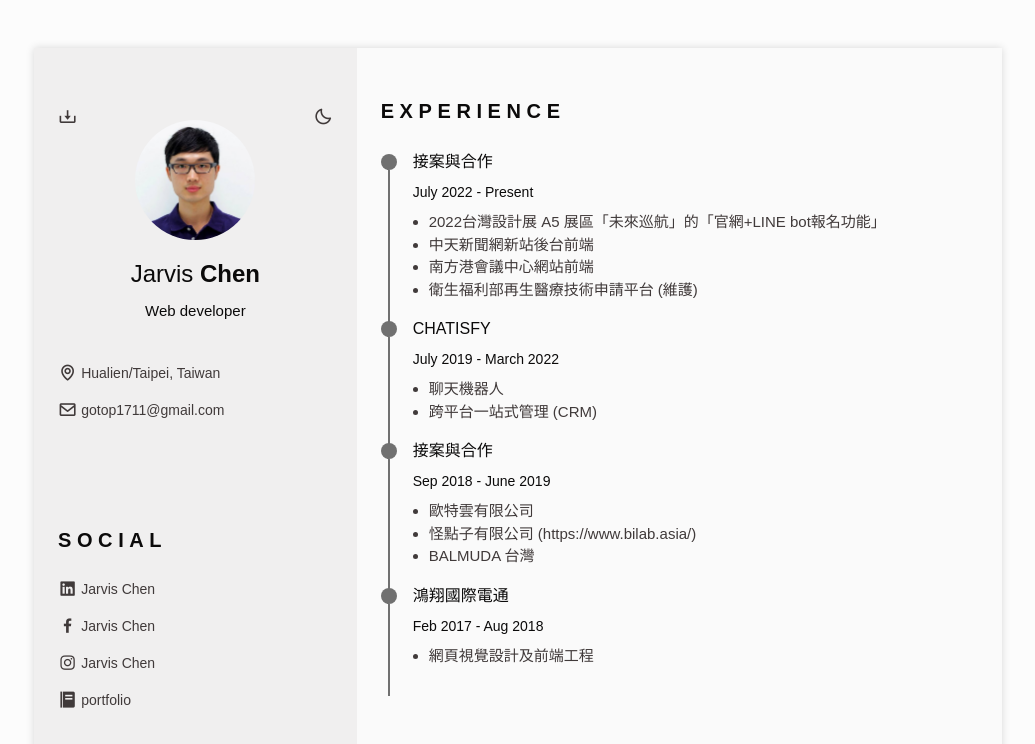
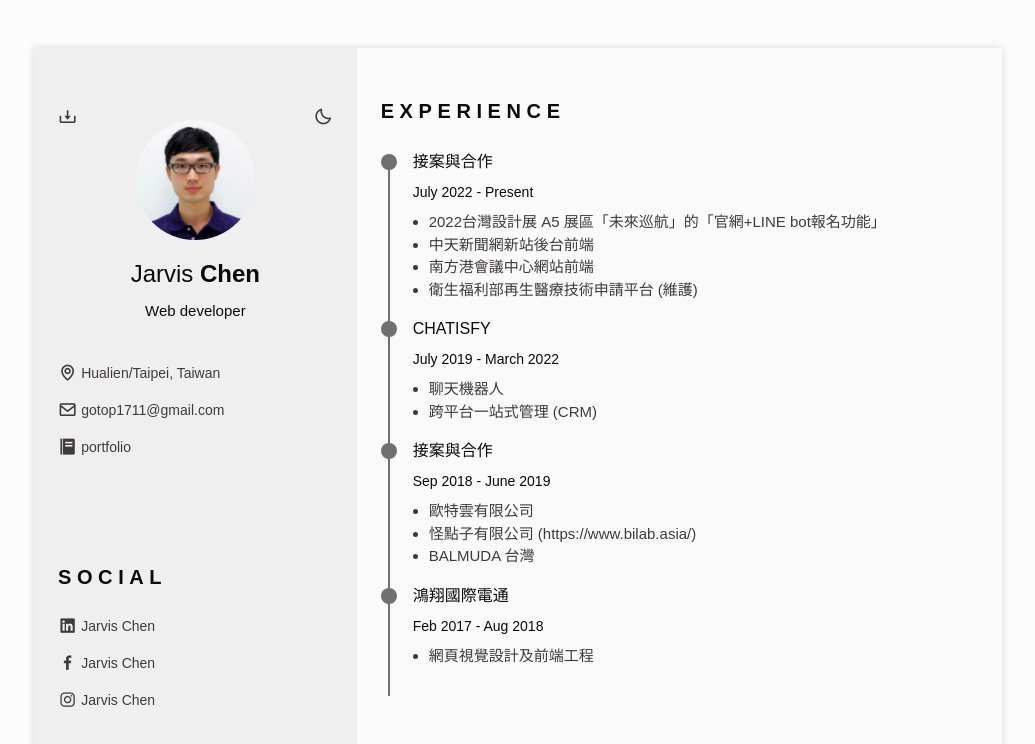
Before and after one commit to Gotop1711/Gotop1711.github.io, a website: page index.html in a window 1280 px wide. Shown: the top 744 px of the page, without its empty margins (122-1157 px from the left). Drawn offline with nearby package versions, Linux system fonts and the light colour scheme.

Commit message:
fix: change "portfolio" link's place

```diff
--- a/index.html
+++ b/index.html
@@ -95,6 +95,9 @@
               <span class="home__information">
                 <i class='home__icon bx bx-envelope'></i>gotop1711@gmail.com
               </span>
+              <a href="https://www.cake.me/chen-yun-chung" target="_blank" class="home__information">
+                <i class='home__icon bx bxs-food-menu'></i> portfolio
+              </a>
             </div>
           </div>
 
@@ -117,9 +120,6 @@
             </a>
             <a href="https://www.instagram.com/chilli527/" target="_blank" class="social__link">
               <i class='social__icon bx bxl-instagram'></i> Jarvis Chen
-            </a>
-            <a href="https://www.cake.me/chen-yun-chung" target="_blank" class="social__link">
-              <i class='social__icon bx bxs-food-menu'></i> portfolio
             </a>
           </div>
         </div>
```
